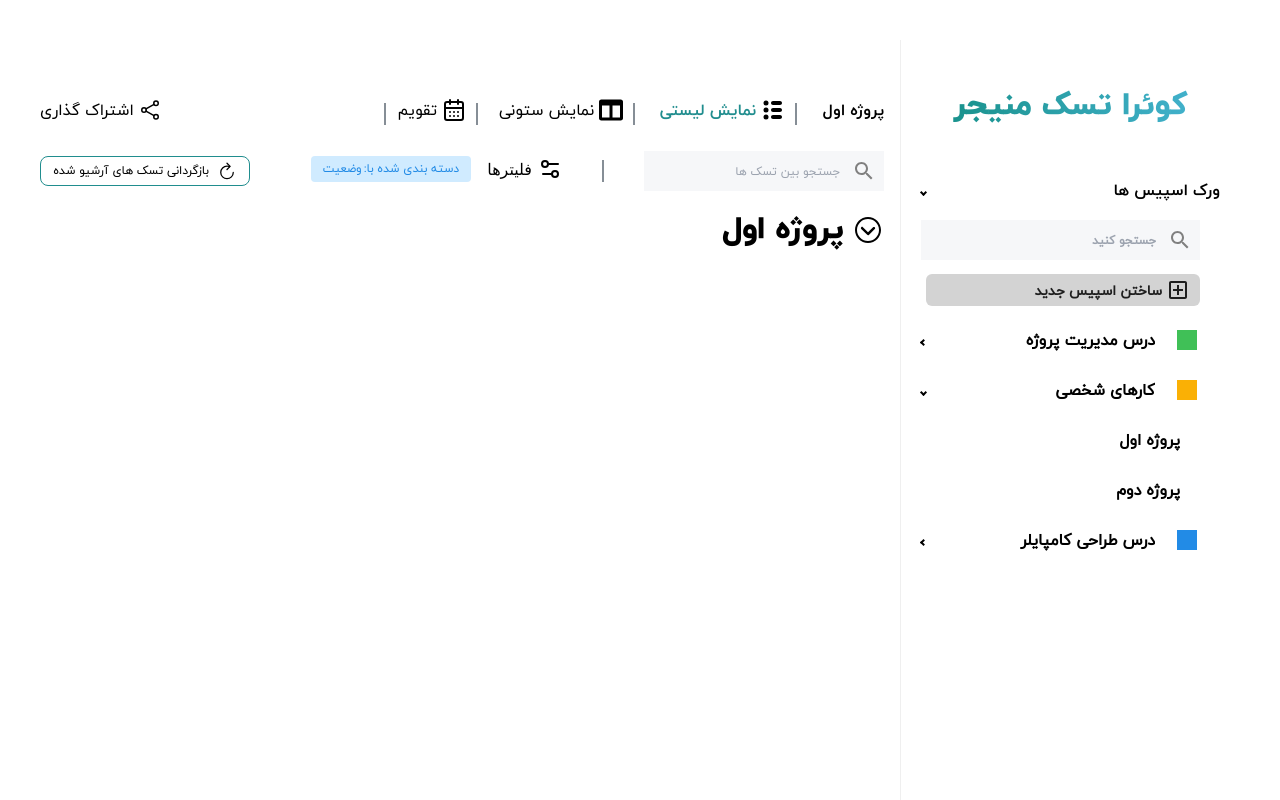
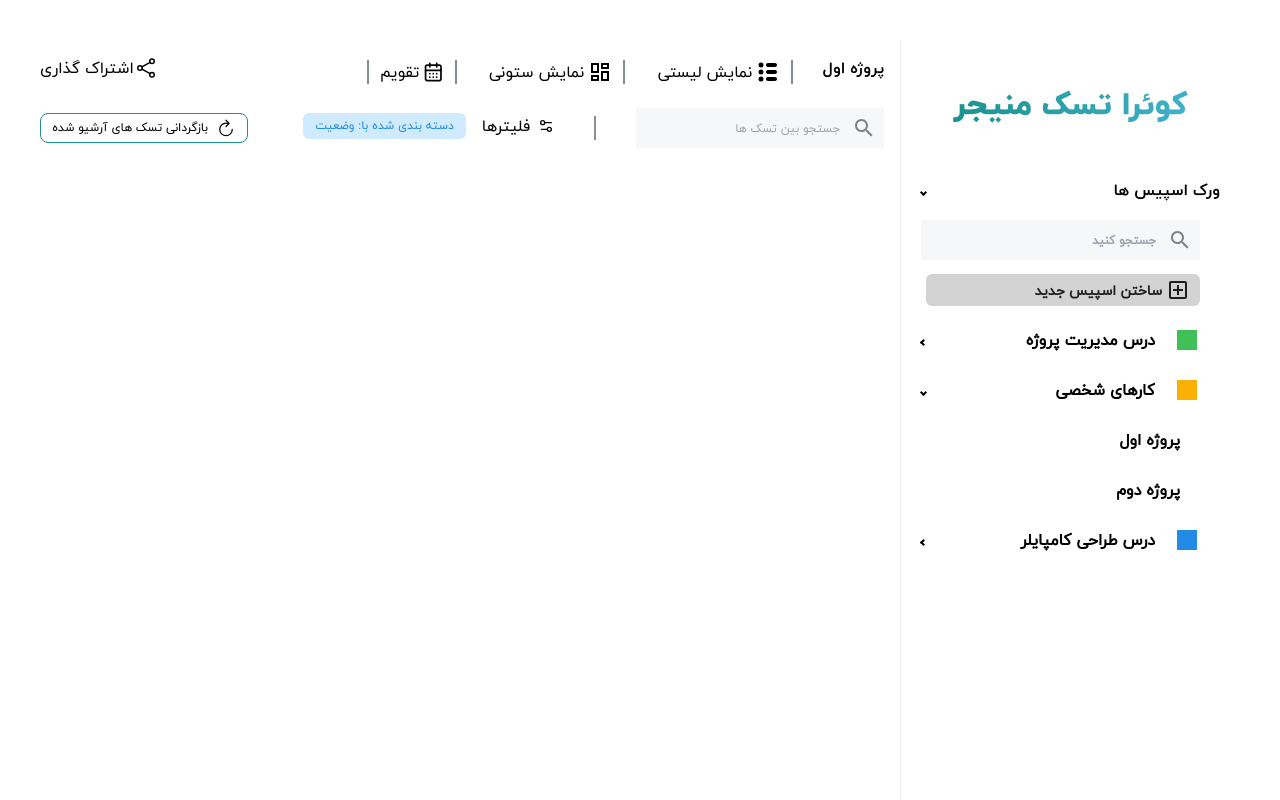
Before and after one commit to fall-Quera-front-end-bootcamp/Group-5, a React (Vite) app: page /home in a window 1280 px wide. Shown: the top 800 px of the page. Built offline with nearby package versions, Linux system fonts and the light colour scheme; what simple-zustand-devtools would draw is missing.

Commit message:
recoding SidbarHeader

```diff
--- a/src/components/layout/MainLayout/index.tsx
+++ b/src/components/layout/MainLayout/index.tsx
@@ -5,13 +5,13 @@ import SidebarHeader from "../Sidebar/SidebarHeader";
 interface MainLayoutProps {
   Displayheader: boolean;
 }
+
 const MainLayout = ({ Displayheader }: MainLayoutProps) => {
   return (
     <div className="flex gap-s">
       <Sidebar className="h-12" />
-      <div className="flex flex-wrap mt-[41px]">
-        <div className="grow ">{Displayheader && <SidebarHeader />} </div>
-
+      <div className="flex flex-wrap w-full mt-10 gap-5">
+        <div className="w-full">{Displayheader && <SidebarHeader />}</div>
         <div className="w-full pb-5">
           <Outlet />
         </div>
@@ -21,27 +21,3 @@ const MainLayout = ({ Displayheader }: MainLayoutProps) => {
 };
 
 export default MainLayout;
-//mohammadreza
-{
-  /* <div className='flex flex-wrap gap-s'>
-<Sidebar  className="w-96 h-12"/>
-{Displayheader && <><SidebarHeader className='grow h-1/6 ml-[40px] mt-[41px]' />
-<div className='basis-[100%] h-5/6'></div> </>}
-
-<div className='mr-[400px] pb-5'>
-  <Outlet />
-</div>
-</div> */
-}
-
-//ali
-{/* <div className="flex gap-s">
-<Sidebar className="h-12" />
-<div className="flex flex-wrap mt-[41px]">
-  <div className="grow ">{Displayheader && <SidebarHeader />} </div>
-
-  <div className="w-full pb-5">
-    <Outlet />
-  </div>
-</div>
-</div> */}
--- a/src/components/layout/Sidebar/SidebarHeader.tsx
+++ b/src/components/layout/Sidebar/SidebarHeader.tsx
@@ -1,83 +1,69 @@
 import { useState } from "react";
+import { NavLink } from "react-router-dom";
 import { TiThList } from "react-icons/ti";
-import { FaColumns } from "react-icons/fa";
+import { MdOutlineDashboard } from "react-icons/md";
 import { LuCalendarDays, LuSettings2 } from "react-icons/lu";
 import { IoShareSocialOutline, IoRefreshOutline } from "react-icons/io5";
+import { ShareProject } from "../../common";
 import Searchbar from "./Searchbar";
-import { ShareProject } from "../../common";
-
-// interface SidebarHeaderProps {
-//   className: string;
-// }
 
 const SidebarHeader = () => {
   const [showModal, setShowModal] = useState(false);
   return (
-    <div className="grow h-1/6 ml-[40px] mt-[41px]">
-      <div className="flex flex-col ">
-        <div className=" flex justify-between items-center py-s px-0 ">
-          <div className="flex h-[32px] items-center">
-            <div
-              className=" w-[77px] h-[32px]
-                 text-right"
-            >
+    <div className="ml-10 font-body">
+      <div className="flex flex-col">
+        <div className="flex justify-between items-center py-s">
+          <div className="flex items-center h-8">
+            <div className="w-20 h-8 text-right">
               <p className="font-bold text-bold-m"> پروژه اول</p>
             </div>
-            <div className="w-[22px] border-[1px] border-gray-primary rotate-90"></div>
-            <div className=" w-[140px] gap-[5px] h-[32px] flex  ">
-              <TiThList className="w-[24px] h-[24px]" />
-              <p className="font-bold text-bold-m text-brand-primary">
-                نمایش لیستی
-              </p>
-            </div>
-            <div className="w-[22px] border-[1px] border-gray-primary rotate-90"></div>
-            <div className=" w-[135px] gap-[5px] h-[32px]  flex  ">
-              <FaColumns className="w-[24px] h-[24px]" />
-              <p className="font-body text-bold-m">نمایش ستونی</p>
-            </div>
-            <div className="w-[22px] border-[1px] border-gray-primary rotate-90"></div>
-            <div className=" w-[70px] gap-[5px] h-[32px] flex  ">
-              <LuCalendarDays className="w-[24px] h-[24px]" />
-              <p className="font-body text-bold-m">تقویم</p>
-            </div>
-            <div className="w-[22px] border-[1px] border-gray-primary rotate-90"></div>
+            <div className="w-6 border border-gray-primary rotate-90"></div>
+            <NavLink to="list" className="flex items-center w-36 h-8 gap-1">
+              <TiThList size={24}/>
+              <p className="text-bold-m">نمایش لیستی</p>
+            </NavLink>
+            <div className="w-6 border border-gray-primary rotate-90"></div>
+            <NavLink to="board" className="flex items-center w-36 h-8 gap-1">
+              <MdOutlineDashboard size={24}/>
+              <p className="text-bold-m">نمایش ستونی</p>
+            </NavLink>
+            <div className="w-6 border border-gray-primary rotate-90"></div>
+            <NavLink to="calendar" className="flex items-center w-16 h-8 gap-1">
+              <LuCalendarDays size={24}/>
+              <p className="text-bold-m">تقویم</p>
+            </NavLink>
+            <div className="w-6 border border-gray-primary rotate-90"></div>
           </div>
           <div>
-            <button
-              className="flex h-8 gap-1"
-              onClick={() => setShowModal(true)}
-            >
-              <IoShareSocialOutline className="w-[24px] h-[24px]" />
-              <span className="font-body text-bold-m">اشتراک گذاری</span>
+            <button className="flex h-8" onClick={() => setShowModal(true)}>
+              <IoShareSocialOutline size={24}/>
+              <span className="text-bold-m">اشتراک گذاری</span>
             </button>
           </div>
         </div>
-        <div className=" h-[50px] flex gap-xl items-center">
+        <div className="h-12 flex gap-xl items-center">
           <div>
             <Searchbar
-              className="font-body text-[12px] text-right pr-1 h-[40px] w-[200px] bg-[#F6F7F9] "
+              className="h-10 w-52 bg-[#F6F7F9] text-xs text-right pr-1"
               placeholder="جستجو بین تسک ها"
             />
           </div>
-          <div className="h-[22px] border-[1px] border-gray-primary "></div>
+          <div className="h-6 border border-gray-primary"></div>
           <div className="flex justify-between flex-grow">
             <div>
-              <div className="flex items-center gap-[16px]">
-                <div className="flex gap-[6px] items-center">
-                  <LuSettings2 className="h-[24px] w-[24px]" />
+              <div className="flex items-center gap-4">
+                <div className="flex gap-2 items-center">
+                  <LuSettings2 className="h-6 w-h-6" />
                   <p>فلیترها</p>
                 </div>
-                <div className="flex gap-[2px] font-body text-body-xs text-blue-primary bg-[#D0EBFF] rounded-[4px] py-[4px] px-[12px]">
+                <div className="flex gap-1 py-1 px-3 text-body-xs bg-[#D0EBFF] text-blue-primary rounded-md">
                   <p>دسته بندی شده با:</p>
                   <p>وضعیت</p>
                 </div>
               </div>
             </div>
-            <div
-              className="flex font-body text-body-xs w-[210px] rounded-[8px] border-[1px]
-             border-brand-primary items-center justify-center gap-[8px] py-[4px] px-[8px]"
-            >
-              <IoRefreshOutline className="w-[20px] h-[20px]" />
+            <div className="flex text-body-xs w-52 rounded-lg border border-brand-primary items-center justify-center gap-2 py-1 px-2">
+              <IoRefreshOutline className="w-5 h-5" />
               <p>بازگردانی تسک های آرشیو شده</p>
             </div>
           </div>
--- a/src/index.css
+++ b/src/index.css
@@ -14,3 +14,9 @@
   font-family: "Iran Yekan Heading";
   src: url(./assets/fonts/Qs_IranyekanExtrabold.ttf);
 }
+
+@layer components {
+  .active {
+    @apply text-brand-primary font-heading;
+  }
+}
--- a/src/routes.tsx
+++ b/src/routes.tsx
@@ -36,7 +36,7 @@ const routes = [
       />
     ),
     children: [
-      { path: "", element: <Listview /> },
+      { path: "list", element: <Listview /> },
       { path: "board", element: <BoardView /> },
       { path: "workspace", element: <Workspace /> },
       { path: "calendar", element: <BoardCalendarView /> },
--- a/tailwind.config.js
+++ b/tailwind.config.js
@@ -1,5 +1,10 @@
 /** @type {import('tailwindcss').Config} */
 export default {
+  purge: {
+    options: {
+      safelist: ['active'],
+    },
+  },
   content: [
     "./index.html",
     "./src/**/*.{js,ts,jsx,tsx}",
```
